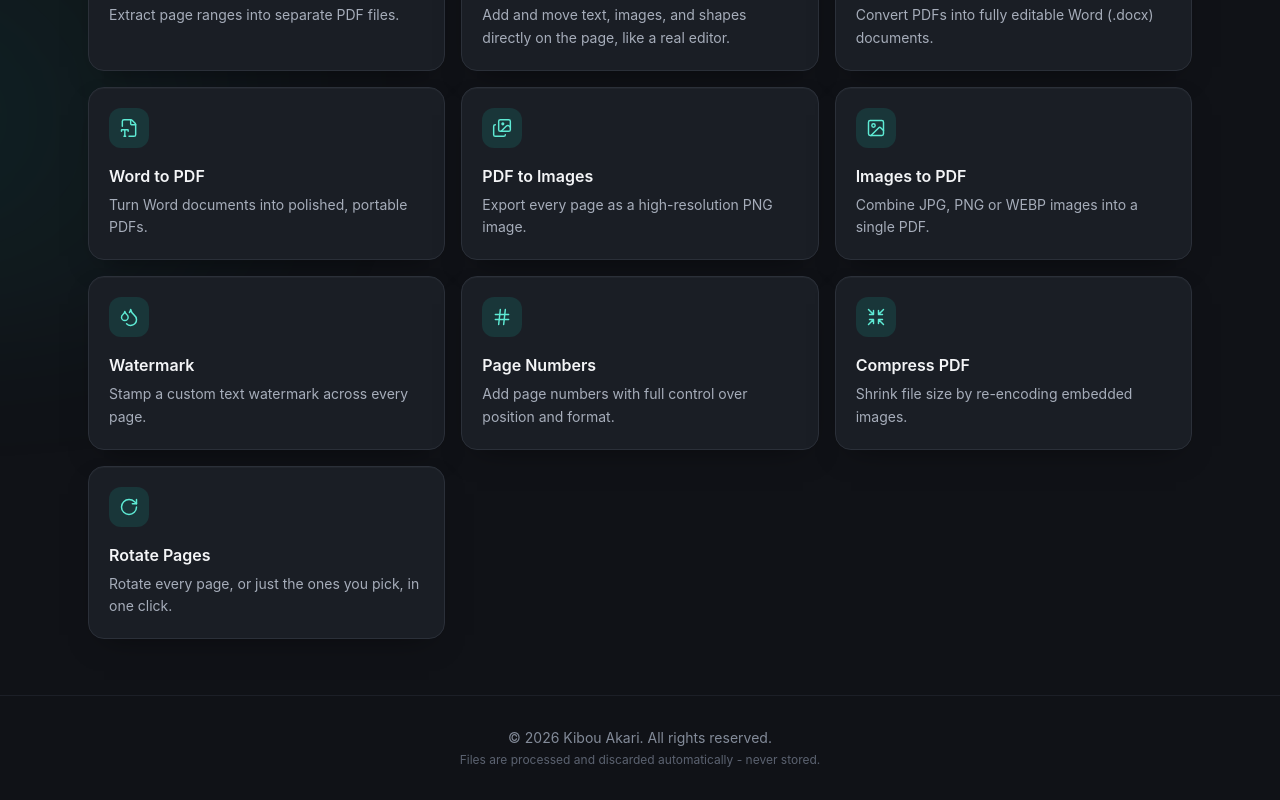
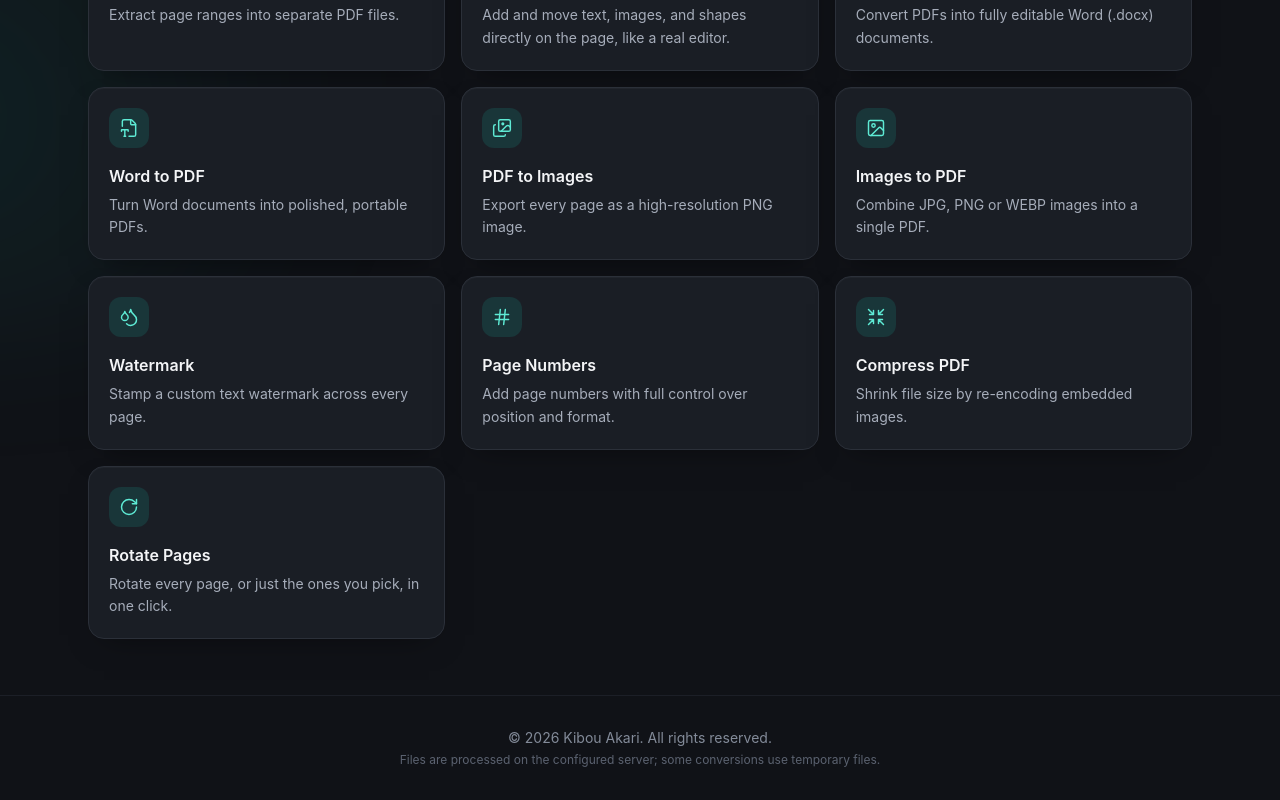
Before and after one commit to KibouAkari/S-PDF, a React (Vite) app in the folder apps/web/: page / in a window 1280 px wide. Shown: the part 574-1374 px from the top of the page. Built offline with nearby package versions, Linux system fonts and the light colour scheme.

Commit message:
Align public documentation and site claims with actual editor capabilities

```diff
--- a/apps/web/src/components/Layout.tsx
+++ b/apps/web/src/components/Layout.tsx
@@ -50,7 +50,7 @@ export function Layout() {
 
       <footer className="border-t border-ink-800/80 py-8 text-center text-sm text-ink-400">
         <p>&copy; {new Date().getFullYear()} Kibou Akari. All rights reserved.</p>
-        <p className="mt-1 text-xs text-ink-500">Files are processed and discarded automatically - never stored.</p>
+        <p className="mt-1 text-xs text-ink-500">Files are processed on the configured server; some conversions use temporary files.</p>
       </footer>
     </div>
   );
```
